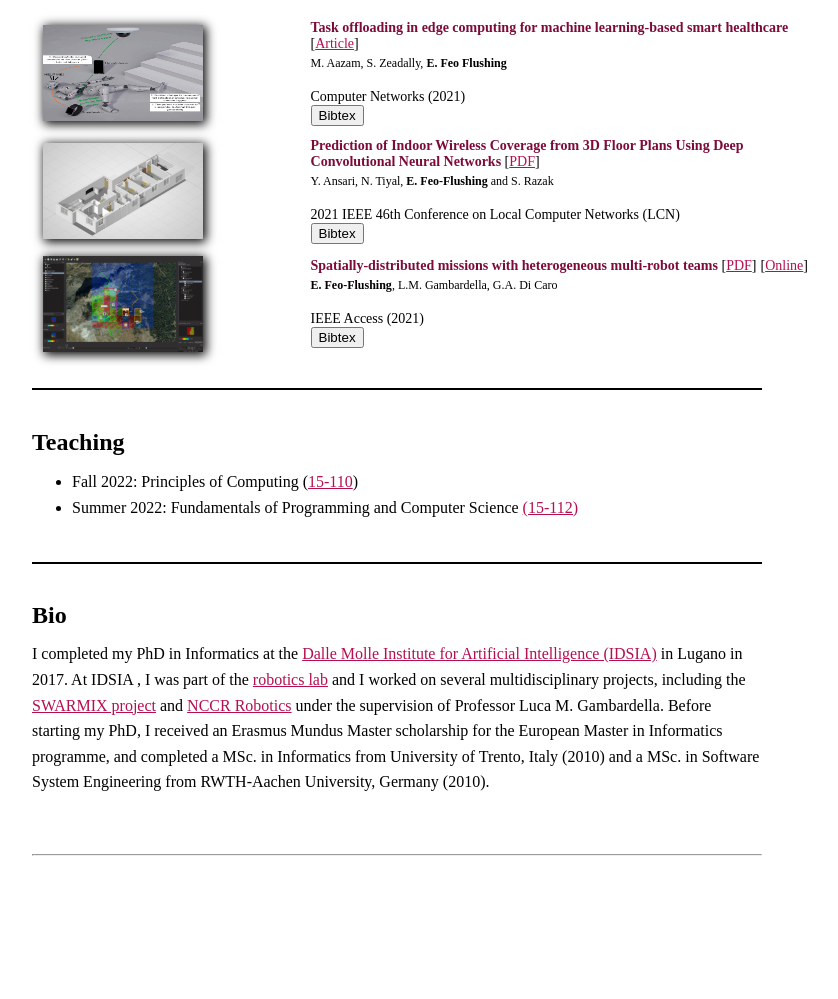
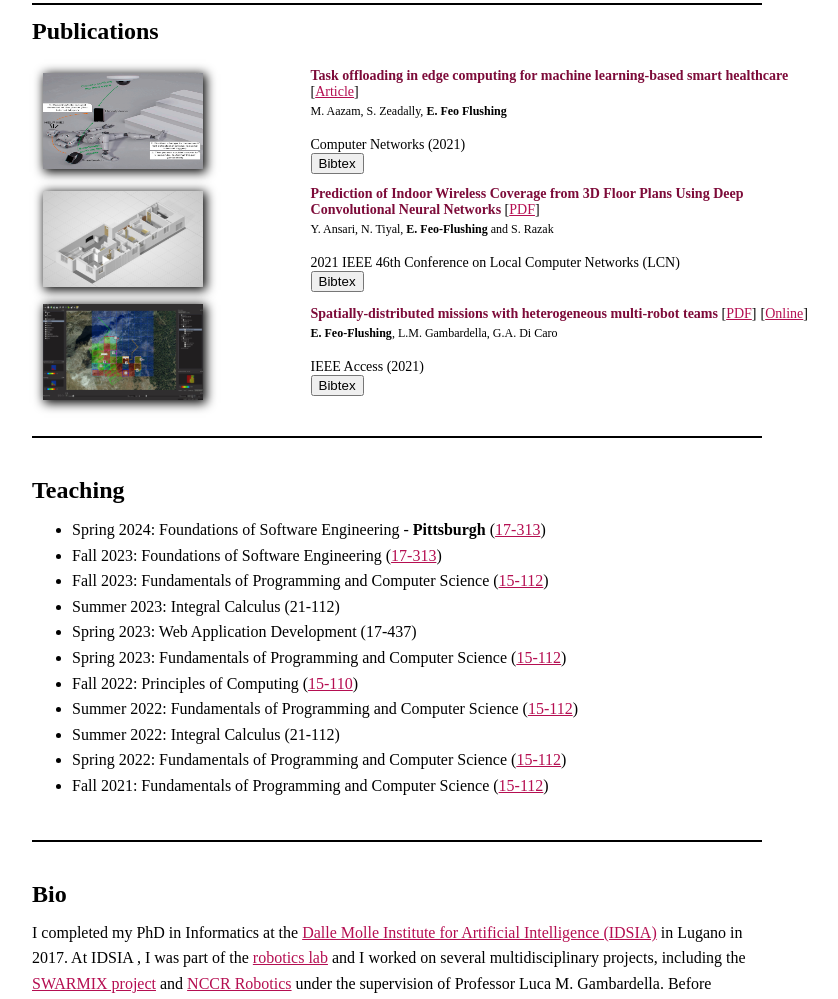
Before and after one commit to EduardoFF/EduardoFF.github.io, a plain HTML site: page index.html in a window 1280 px wide. Shown: the part 834-1833 px from the top of the page, without its empty margins (251-1089 px from the left). Before the commit the page ends 1760 px from the top, so only its background shows below. Drawn offline with Linux system fonts and the light colour scheme.

Commit message:
some overdue updates

```diff
--- a/index.html
+++ b/index.html
@@ -61,7 +61,7 @@
         <div id="intro">
           <p>
     <br>
-        I am an assistant teaching professor in the Computer Science program at <a href="https://www.qatar.cmu.edu/">Carnegie Mellon University in Qatar</a>
+        I am an assistant teaching professor in the Computer Science program at <a href="https://www.qatar.cmu.edu/">Carnegie Mellon University in Qatar</a>, affiliated with the <a href="https://www.cs.cmu.edu/"> School of Computer Science at Carnegie Mellon University</a>, and the <a href="https://s3d.cmu.edu/"> Software and Societal Systems Department (S3D) </a>.
 <br>
 <br>
 My research focuses on the study and implementation of complex cyber-physical
@@ -252,8 +252,17 @@ function toggleBibtexFeoDicGam21(parameter) {
         <div id="publications">
           <p class="subsection">Teaching</p>
 	  <ul>
+	    <li>Spring 2024: Foundations of Software Engineering - <b>Pittsburgh</b> (<a href="https://cmu-313.github.io/">17-313</a>)           </li>
+	    <li>Fall 2023: Foundations of Software Engineering (<a href="https://cmu-17313q.github.io/">17-313</a>)           </li>
+	    <li>Fall 2023: Fundamentals of Programming and Computer Science (<a href="https://cs.cmu.edu/~15112q-f23/">15-112</a>)           </li>
+	    <li>Summer 2023: Integral Calculus (21-112)           </li>
+	    <li>Spring 2023: Web Application Development (17-437)           </li>
+	    <li>Spring 2023: Fundamentals of Programming and Computer Science (<a href="https://cs.cmu.edu/~15112q-s23/">15-112</a>)           </li>
 	    <li>Fall 2022: Principles of Computing (<a href="https://web2.qatar.cmu.edu/~mhhammou/15110-f22/">15-110</a>)           </li>
-	    <li>Summer 2022: Fundamentals of Programming and Computer Science <a href="archive/15112m22/">(15-112)</a>           </li>
+	    <li>Summer 2022: Fundamentals of Programming and Computer Science (<a href="archive/15112m22/">15-112</a>)           </li>
+	    <li>Summer 2022: Integral Calculus (21-112)           </li>
+	    <li>Spring 2022: Fundamentals of Programming and Computer Science (<a href="https://cs.cmu.edu/~15112q-s22/">15-112</a>)           </li>
+	    <li>Fall 2021: Fundamentals of Programming and Computer Science (<a href="https://archive.vsecurity.info/15112-f21/">15-112</a>)           </li>
 	    </ul>
         </div>
 
```
